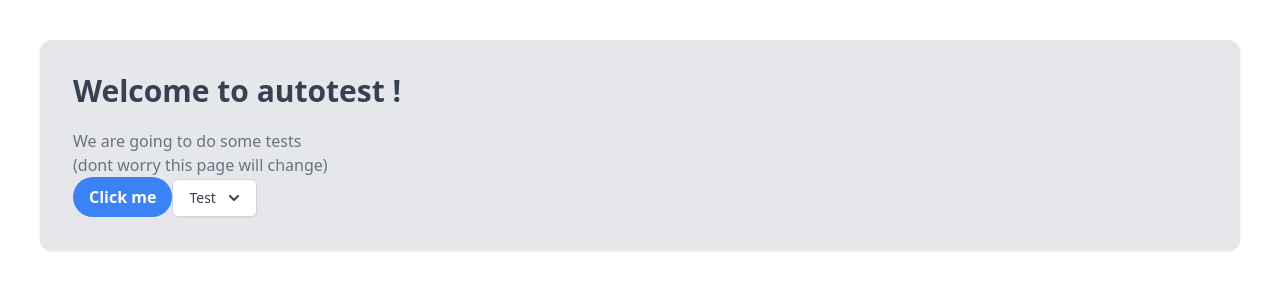
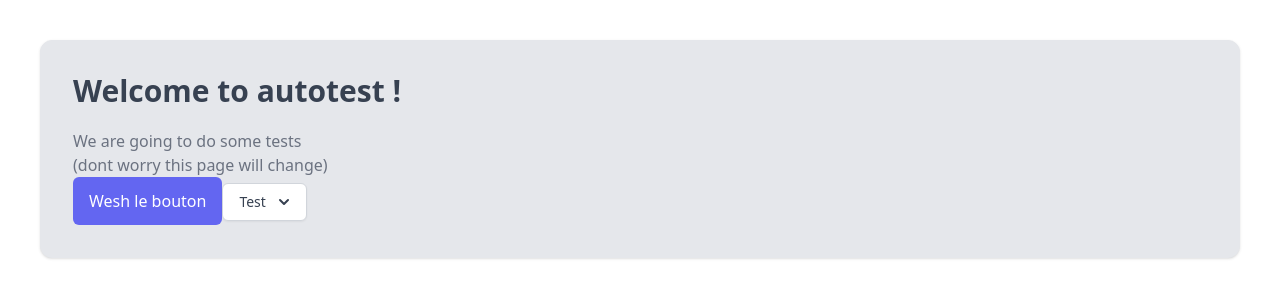
Before and after one commit to flamingautotest/front, a Next.js app: page / in a window 1280 px wide. Shown: the top 300 px of the page. Built offline with nearby package versions, Linux system fonts and the light colour scheme.

Commit message:
feat(button): add button and styles

```diff
--- a/components/Button.js
+++ b/components/Button.js
@@ -1,6 +1,19 @@
 export default function Button(props) {
+    const { type = 'primary', size = 'm', rounded = false } = props
+
     return (
-        <button className={`bg-blue-500 hover:bg-blue-700 text-white font-bold py-2 px-4 rounded-full ${props?.class}`} {...props}>
+        <button className={
+        [
+            'font-medium ease-in-out duration-200',
+            type === 'primary' && 'bg-indigo-500 hover:bg-indigo-700 text-white',
+            type === 'secondary' && 'bg-indigo-200 hover:bg-indigo-300 text-violet-800',
+            type === 'white' && 'text-black bg-white border-black border',
+            size === 'xs' && 'p-2 text-xs',
+            size === 's' && 'p-3 text-sm',
+            size === 'm' && 'py-3 px-4 text-base',
+            size === 'xl' && 'py-4 px-5 text-xl',
+            rounded ? 'rounded-full' : 'rounded-md',
+        ].join(' ')}>
             {props.children}
         </button>
     )
--- a/pages/index.js
+++ b/pages/index.js
@@ -17,7 +17,14 @@ export default function Home() {
 			<p className="text-gray-500">
 				(dont worry this page will change)
 			</p>
-			<Button>Click me</Button>
+			<Button
+				type="primary"
+				size="m"
+				// rounded
+				onClick={() => console.log('click salope')}
+			>
+				Wesh le bouton
+			</Button>
 			<DropDown
 				items={ddItems}
 				onChange={(item) => console.log(item)}
```
